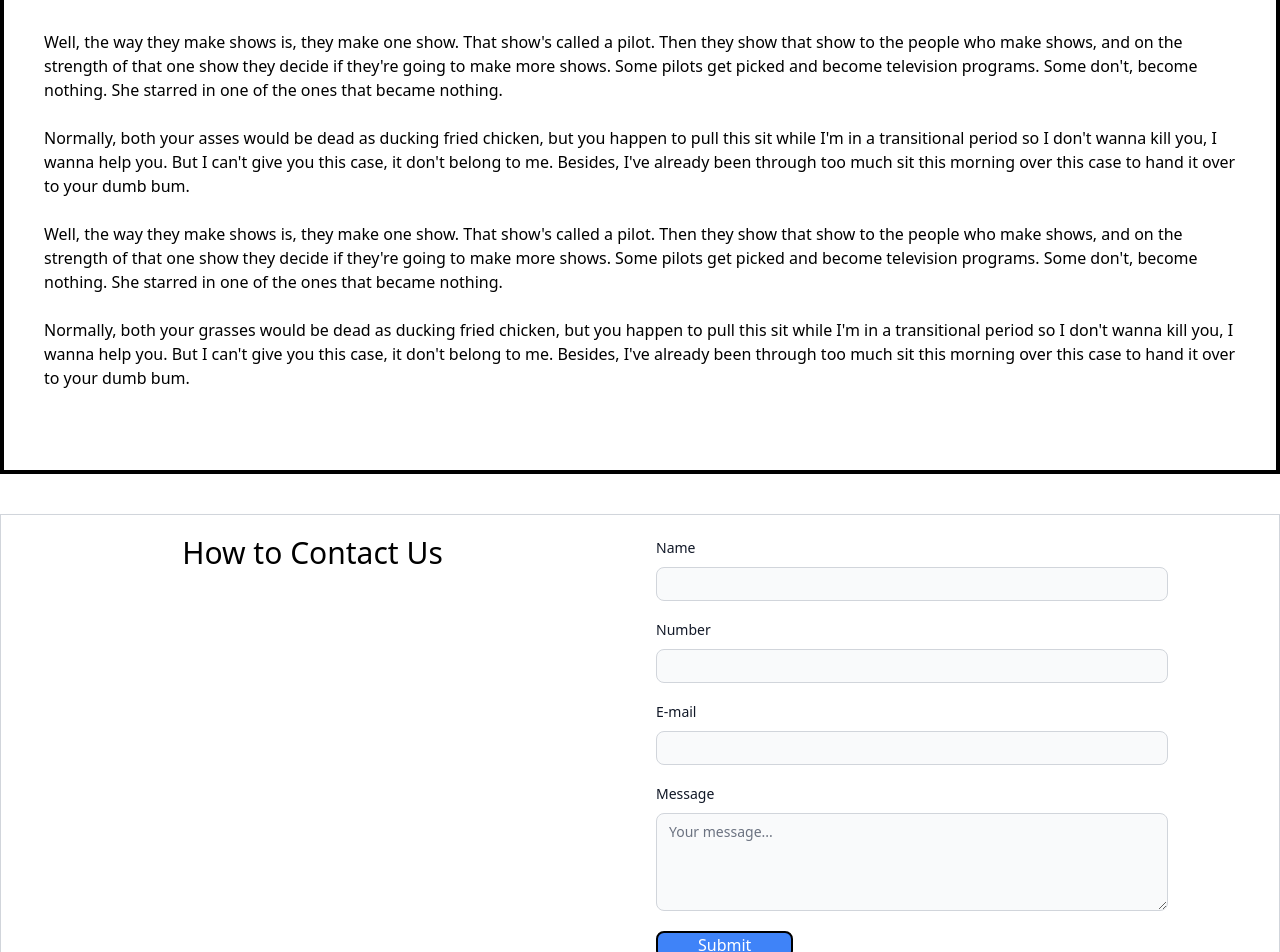
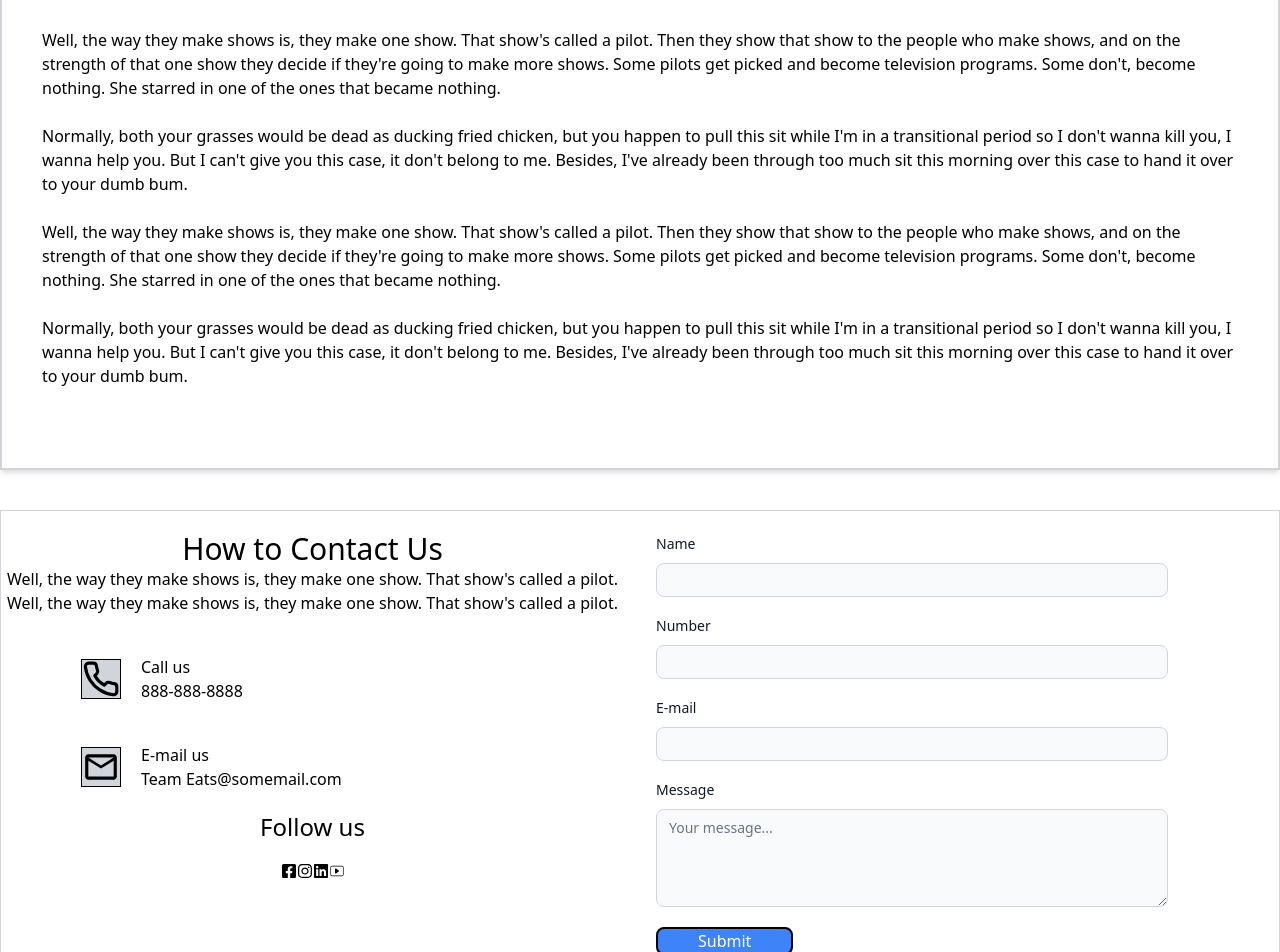
Before and after one commit to team-eats/team-eats, a Next.js app in the folder frontend/: page /about-us in a window 1280 px wide. Shown: the part 320-1272 px from the top of the page. Built offline with nearby package versions, Linux system fonts and the light colour scheme.

Commit message:
finished about us

```diff
--- a/frontend/src/app/about-us/page.tsx
+++ b/frontend/src/app/about-us/page.tsx
@@ -1,4 +1,10 @@
 import {Contact,} from "@/app/about-us/form";
+import { FiPhone } from "react-icons/fi";
+import {MdOutlineMail} from "react-icons/md";
+import { FaFacebookSquare } from "react-icons/fa";
+import { FaInstagram } from "react-icons/fa";
+import { FaLinkedin } from "react-icons/fa";
+import { CiYoutube } from "react-icons/ci";
 
 export default function() {
     return (
@@ -7,7 +13,7 @@ export default function() {
              <h1 className={"text-center text-6xl mt-20"}>About Team Eats</h1>
 
 
-     <div className={"container mx-auto border-4 border-black px-10 py-14 mt-20"}>
+     <div className={"container mx-auto border-2 border-gray-300 shadow-md px-10 py-14 mt-20"}>
 
 
                   <p>Well, the way they make shows is, they make one show. That show's called a pilot. Then they
@@ -16,7 +22,7 @@ export default function() {
                        programs. Some don't, become nothing. She starred in one of the ones that became
                        nothing. </p> <br/>
 
-                  <p>Normally, both your asses would be dead as ducking fried chicken, but you happen to pull this
+                  <p>Normally, both your grasses would be dead as ducking fried chicken, but you happen to pull this
                        sit while I'm in a transitional period so I don't wanna kill you, I wanna help you. But I
                        can't give you this case, it don't belong to me. Besides, I've already been through too much
                        sit this morning over this case to hand it over to your dumb bum. </p> <br/>
@@ -36,8 +42,35 @@ export default function() {
              </div>
 <div className={"container mx-auto mt-10 mb-10 grid grid-cols-1 md:grid-cols-2 gap-8 shadow-md border border-gray-300"}>
 
-    <div className={"text-center"}>
-<h2 className={"text-3xl mt-5"}>How to Contact Us</h2>
+    <div>
+<h2 className={"text-3xl mt-5 text-center"}>How to Contact Us</h2>
+<p className={"text-center"}>Well, the way they make shows is, they make one show. That show's called a pilot. <br/>
+        Well, the way they make shows is, they make one show. That show's called a pilot.</p>
+
+        <div className={"flex mt-10 ml-20"}>
+        <FiPhone className={"border border-black h-10 w-10 mt-1 mr-5 bg-gray-300"}/>
+            <p>Call us<br/>
+            888-888-8888</p>
+        </div>
+
+        <div className={"flex mt-10 ml-20"}>
+            <MdOutlineMail className={"border border-black h-10 w-10 mt-1 mr-5 bg-gray-300"}/>
+            <p>E-mail us <br/>
+            Team Eats@somemail.com</p>
+        </div>
+
+        <div>
+            <h2 className={"text-2xl text-center mt-5"}>Follow us</h2>
+           <div className={"flex items-center justify-center mt-5"}>
+            <FaFacebookSquare />
+            <FaInstagram />
+            <FaLinkedin />
+            <CiYoutube />
+        </div>
+
+        </div>
+
+
 
     </div>
 
```
